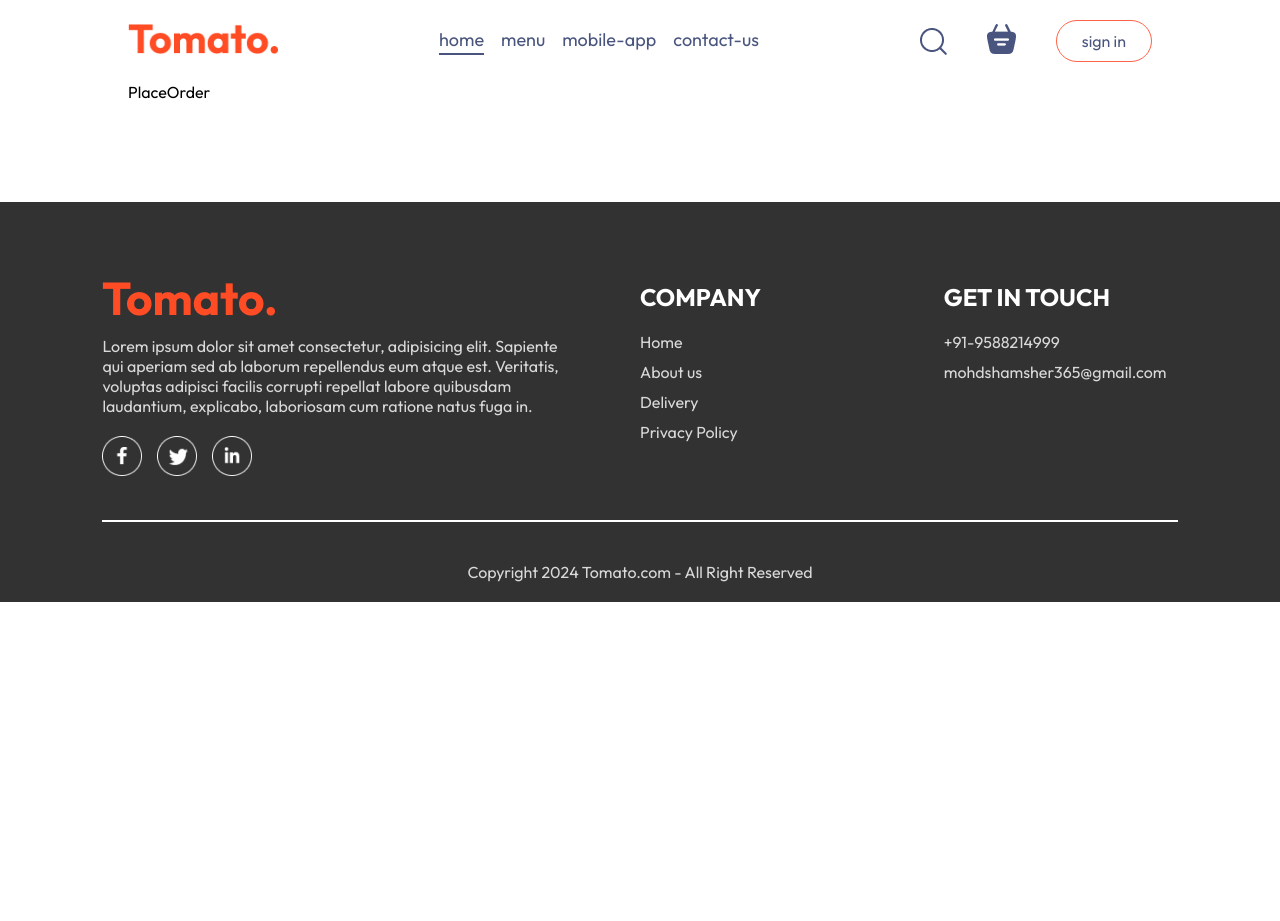
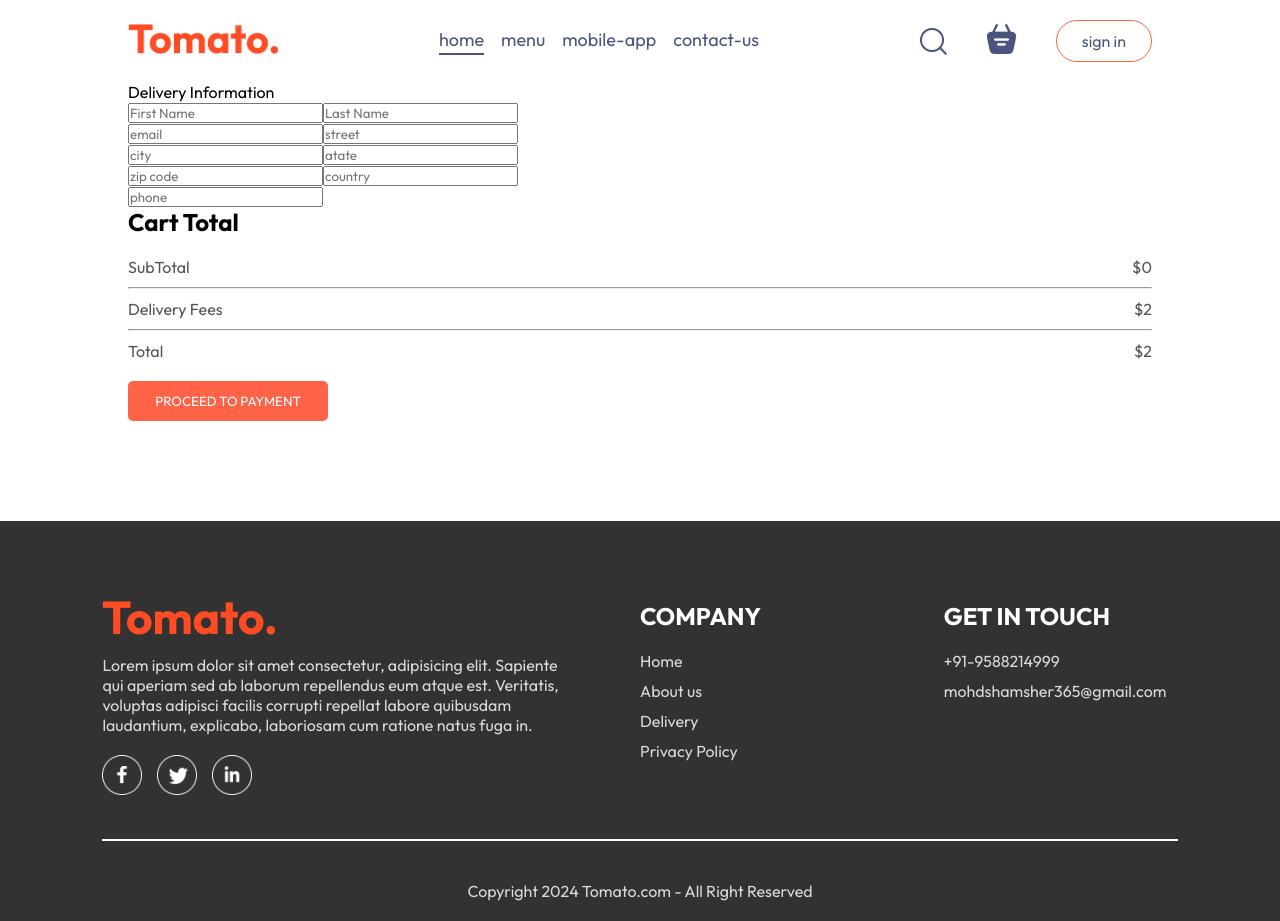
Before and after one commit to ShamsherCoder09/Food-Deliver-Web-App, a React (Vite) app in the folder frontend/: page /order in a window 1280 px wide. Before the commit the page ends 800 px from the top, so only its background shows below. Built offline with nearby package versions, Linux system fonts and the light colour scheme.

Commit message:
cart jsx code is done

```diff
--- a/frontend/src/pages/Cart/Cart.jsx
+++ b/frontend/src/pages/Cart/Cart.jsx
@@ -1,9 +1,11 @@
 import React, { useContext } from "react";
 import "./Cart.css";
 import { StoreContext } from "../../components/context/StoreContext";
+import { useNavigate } from "react-router-dom";
 
 function Cart() {
   const { cartItems, food_list, removeToCart , getTotalCartAmount} = useContext(StoreContext);
+  const navigate = useNavigate();
   return (
     <div className="cart">
       <div className="cart-items">
@@ -57,7 +59,7 @@
               <p>${getTotalCartAmount()+2}</p>
             </div>
           </div>
-          <button>PROCEED TO CHECKOUT</button>
+          <button onClick={()=>navigate("/order")}>PROCEED TO CHECKOUT</button>
         </div>
         {/* Promocode */}
         <div className="cart-promocode">
--- a/frontend/src/pages/PlaceOrder/PlaceOrder.css
+++ b/frontend/src/pages/PlaceOrder/PlaceOrder.css
@@ -0,0 +1,3 @@
+.place-order{
+
+}
--- a/frontend/src/pages/PlaceOrder/PlaceOrder.jsx
+++ b/frontend/src/pages/PlaceOrder/PlaceOrder.jsx
@@ -1,9 +1,54 @@
-import React from 'react'
+import React, { useContext } from 'react'
 import "./PlaceOrder.css"
+import { StoreContext } from '../../components/context/StoreContext'
 
 function PlaceOrder() {
+  const {getTotalCartAmount} = useContext(StoreContext);
   return (
-    <div>PlaceOrder</div>
+    <form className='place-order'>
+      <div className="place-order-left">
+        <p className="title">Delivery Information</p>
+        <div className="multi-fields">
+          <input type="text" placeholder='First Name' />
+          <input type="text" placeholder='Last Name' />
+        </div>
+        <input type="email" placeholder='email' />
+        <input type="text" placeholder='street' />
+        <div className="multi-fields">
+          <input type="text" placeholder='city' />
+          <input type="text" placeholder='atate' />
+        </div>
+        <div className="multi-fields">
+          <input type="text" placeholder='zip code' />
+          <input type="text" placeholder='country' />
+        </div>
+        <input type="text" placeholder='phone' />
+      </div>
+
+      <div className="place-order-right">
+
+      <div className="cart-total">
+          <h2>Cart Total</h2>
+          <div>
+            <div className="cart-total-details">
+              <p>SubTotal</p>
+              <p>${getTotalCartAmount()}</p>
+            </div>
+            <hr />
+            <div className="cart-total-details">
+              <p>Delivery Fees</p>
+              <p>${2}</p>
+            </div>
+            <hr />
+            <div className="cart-total-details">
+              <p>Total</p>
+              <p>${getTotalCartAmount()+2}</p>
+            </div>
+          </div>
+          <button>PROCEED TO PAYMENT</button>
+        </div>
+      </div>
+    </form>
   )
 }
 
```
